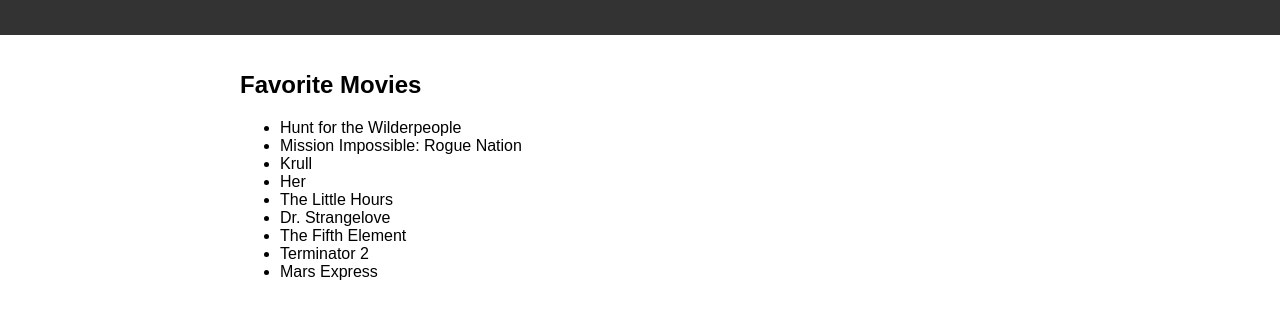
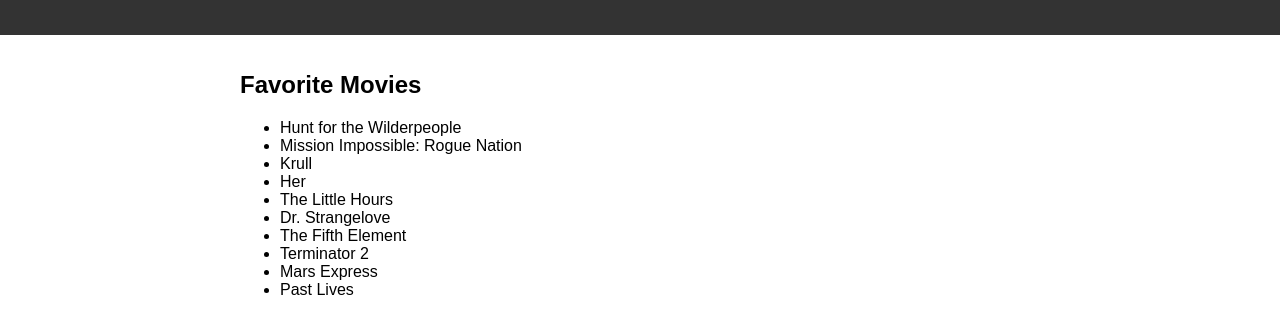
Before and after one commit to Paul-Ryan/pauls-movie-list, a website: page index.html in a window 1280 px wide. Shown: the part 77-410 px from the top of the page. Drawn offline with Linux system fonts and the light colour scheme.

Commit message:
Add Past Lives.

```diff
--- a/index.html
+++ b/index.html
@@ -37,6 +37,7 @@
         <li>The Fifth Element</li>
         <li>Terminator 2</li>
         <li>Mars Express</li>
+        <li>Past Lives</li>
       </ul>
     </main>
   </body>
```
